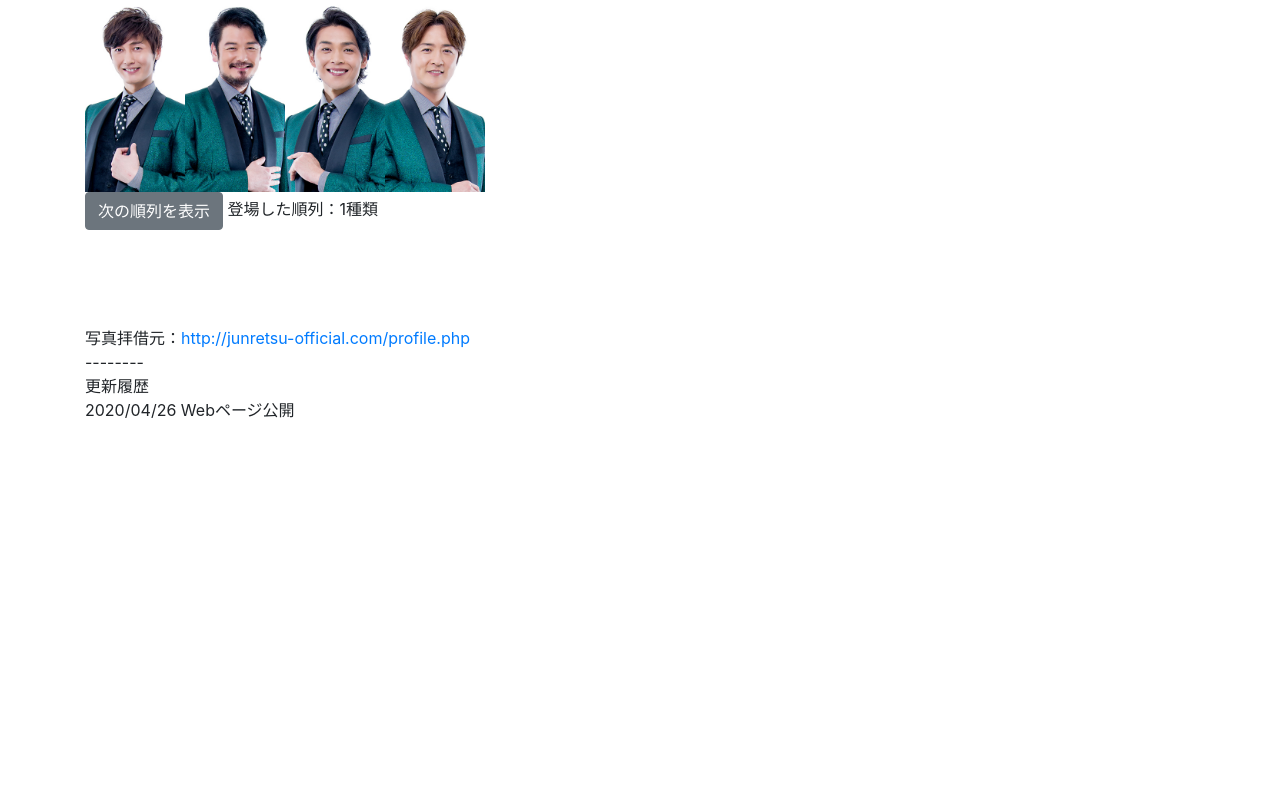
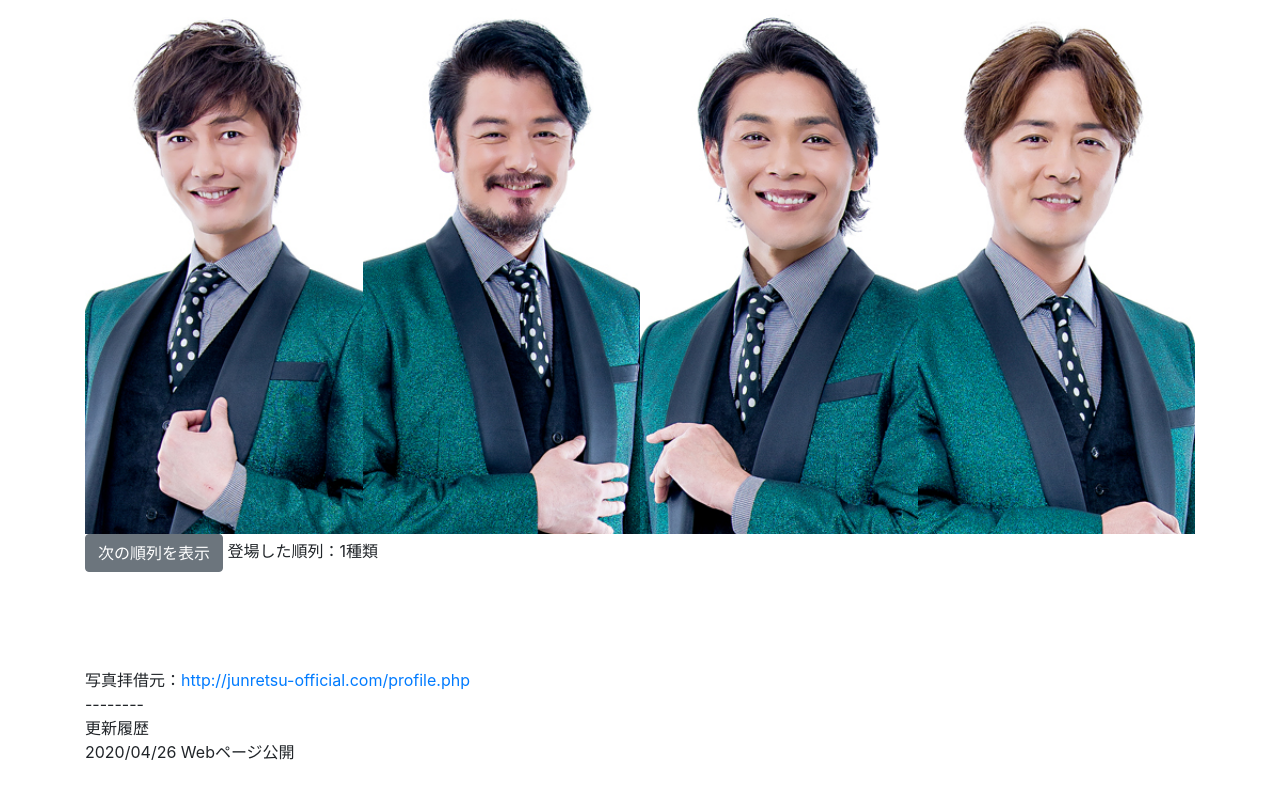
Before and after one commit to JiroShimaya/Junretsu, a plain HTML site: page index.html in a window 1280 px wide. Drawn offline with nearby package versions, Linux system fonts and the light colour scheme.

Commit message:
画像サイズを25%に

```diff
--- a/index.html
+++ b/index.html
@@ -60,7 +60,7 @@ const display = () => {
 	area.html('');
 	let randomized = shuffle(members);
 	for(let v of randomized){
-		area.append("<img width='100px' src='pict/"+v+"'>");
+		area.append("<img width='25%' src='pict/"+v+"'>");
 	}
 	BtnArea.addCount(randomized);
 }
```
